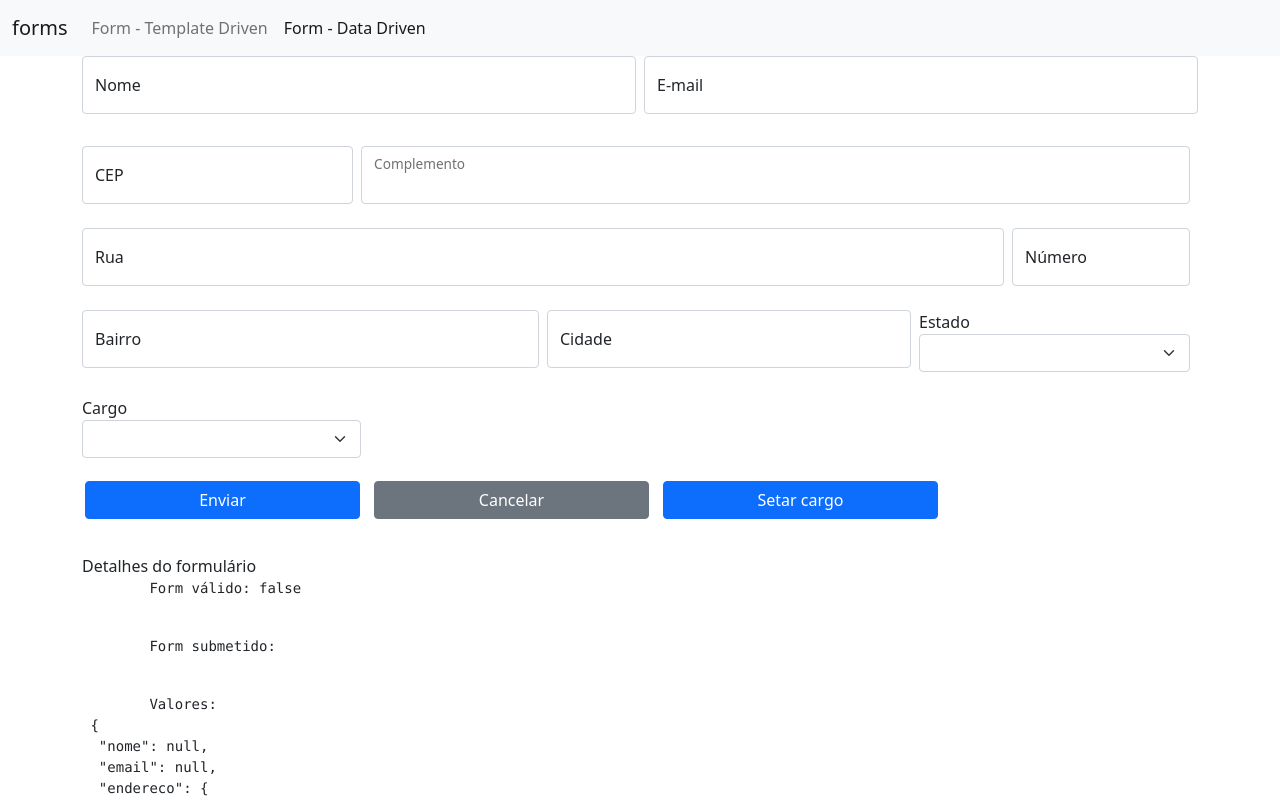
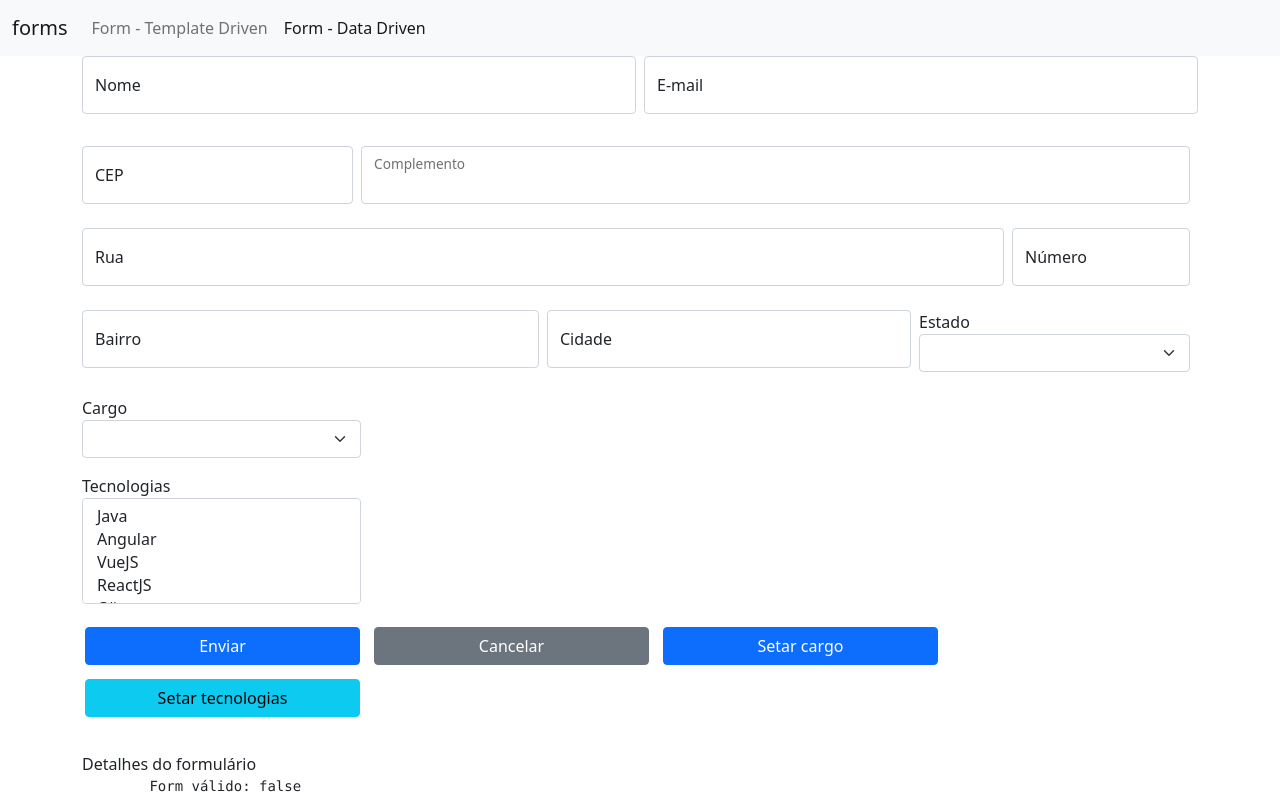
Before and after one commit to leorv/AngularCompleto, an Angular app in the folder forms/: page /dataForm in a window 1280 px wide. Shown: the top 800 px of the page. Built offline with nearby package versions, Linux system fonts and the light colour scheme.

Commit message:
Formulários reativos: Combobox Múltiplo (Select Multiple)

```diff
--- a/forms/src/app/data-form/data-form.component.html
+++ b/forms/src/app/data-form/data-form.component.html
@@ -112,6 +112,15 @@
                 </select>
             </div>
         </div>
+        <div class="col-md-3">
+            <div class="mb-3">
+                <label for="tecnologia">Tecnologias</label>
+                <select multiple class="form-select" id="tecnologia"
+                 formControlName="tecnologias">
+                    <option *ngFor="let tecnologia of tecnologias" [value]="tecnologia.nome">{{ tecnologia.desc }}</option>
+                </select>
+            </div>
+        </div>
     </div>
     <div class="row">
         <!--
@@ -131,6 +140,9 @@
         <button class="btn btn-primary col-sm-3" (click)="setarCargo()" >
             Setar cargo
         </button>
+        <button class="btn btn-info col-sm-3" (click)="setarTecnologias()" >
+            Setar tecnologias
+        </button>
     </div>
 
 
--- a/forms/src/app/data-form/data-form.component.ts
+++ b/forms/src/app/data-form/data-form.component.ts
@@ -18,6 +18,7 @@
     // estados: EstadoBr[] = [];
     estados: Observable<EstadoBr[]> = new Observable();
     cargos: any[] = [];
+    tecnologias: any[] = [];
 
     constructor(
         private formBuilder: FormBuilder,
@@ -32,6 +33,7 @@
         // faz o unsubscribe.
         this.estados = this.dropDownService.getEstadosBr();
         this.cargos = this.dropDownService.getCargos();
+        this.tecnologias = this.dropDownService.getTecnologias();
 
         this.formulario = this.formBuilder.group({
             nome: [null, Validators.required],
@@ -46,7 +48,8 @@
                 cidade: [null, Validators.required],
                 estado: [null, Validators.required]
             }),
-            cargo: [null]
+            cargo: [null],
+            tecnologias: [null]
         });
     }
 
@@ -171,4 +174,8 @@
     compararCargos(obj1: any, obj2: any){
         return (obj1 && obj2) ? (obj1.nome === obj2.nome && obj1.nivel === obj2.nivel) : obj1 === obj2;
     }
+
+    setarTecnologias(){
+        this.formulario.get('tecnologias')?.setValue(['java','ruby']);
+    }
 }
--- a/forms/src/app/shared/services/dropdown.service.ts
+++ b/forms/src/app/shared/services/dropdown.service.ts
@@ -26,4 +26,15 @@
           { nome: 'Dev', nivel: 'Senior', desc: 'Dev Sr'}
       ]
   }
+
+  getTecnologias(){
+      return [
+          { nome: 'java', desc: 'Java' },
+          { nome: 'angular', desc: 'Angular' },
+          { nome: 'vuejs', desc: 'VueJS' },
+          { nome: 'reactjs', desc: 'ReactJS' },
+          { nome: 'c#', desc: 'C#' },
+          { nome: 'ruby', desc: 'Ruby' }
+      ]
+  }
 }
```
